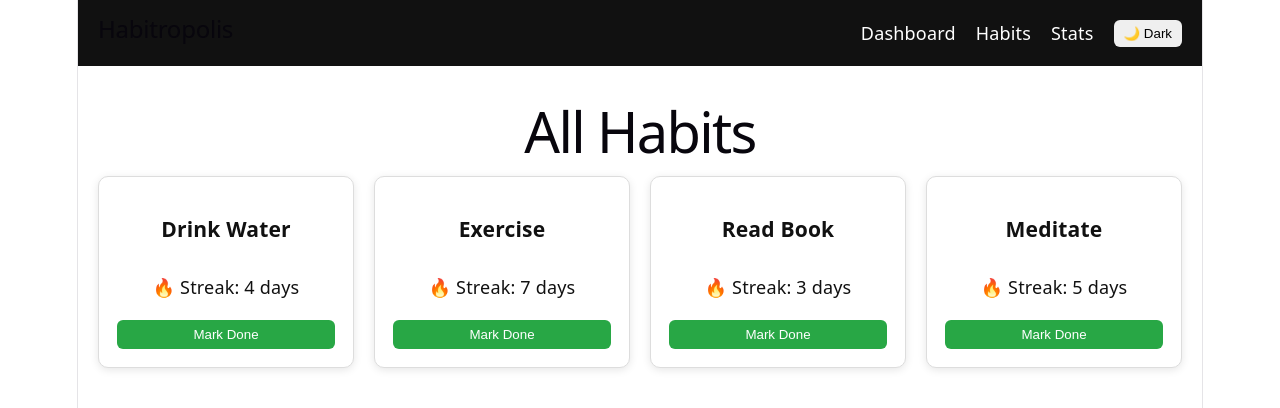
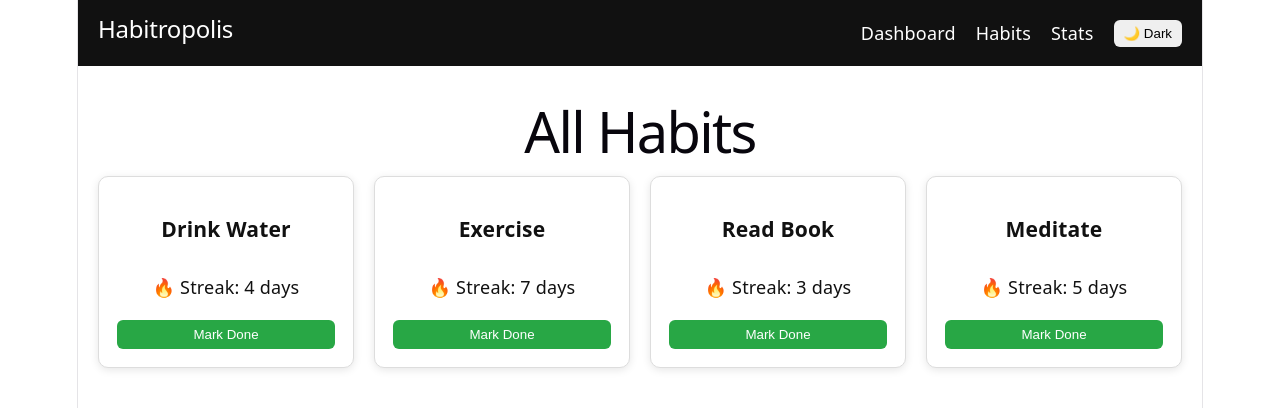
Before and after one commit to AhamBhramasmi/Habitropolis, a React (Vite) app: page /habits in a window 1280 px wide. Shown: the top 408 px of the page. Built offline with nearby package versions, Linux system fonts and the light colour scheme.

Commit message:
Fix dark mode toggle across all pages and navbar logo visibility

```diff
--- a/src/App.css
+++ b/src/App.css
@@ -384,3 +384,14 @@
   background: #121212;
   color: white;
 }
+.logo {
+  color: white;
+}
+
+.dark .navbar {
+  background: #111;
+}
+
+.light .navbar {
+  background: #111;
+}
--- a/src/components/Navbar.jsx
+++ b/src/components/Navbar.jsx
@@ -4,7 +4,7 @@ function Navbar({ darkMode, setDarkMode }) {
   return (
     <nav className="navbar">
 
-      <h2>Habitropolis</h2>
+      <h2 className="logo">Habitropolis</h2>
 
       <div className="nav-links">
 
--- a/src/pages/Habits.jsx
+++ b/src/pages/Habits.jsx
@@ -1,7 +1,7 @@
 import Navbar from "../components/Navbar";
 import HabitCard from "../components/HabitCard";
 
-function Habits() {
+function Habits({ darkMode, setDarkMode }) {
 
   const habits = [
     { title: "Drink Water", streak: 4 },
@@ -12,9 +12,11 @@ function Habits() {
 
   return (
     <div>
-      <Navbar />
+
+      <Navbar darkMode={darkMode} setDarkMode={setDarkMode} />
 
       <main style={{ padding: "20px" }}>
+
         <h1>All Habits</h1>
 
         <section className="habit-grid">
@@ -28,6 +30,7 @@ function Habits() {
         </section>
 
       </main>
+
     </div>
   );
 }
--- /dev/null
+++ b/src/pages/Stats.jsx
@@ -0,0 +1,21 @@
+import Navbar from "../components/Navbar";
+
+function Stats({ darkMode, setDarkMode }) {
+
+  return (
+    <div>
+
+      <Navbar darkMode={darkMode} setDarkMode={setDarkMode} />
+
+      <main style={{ padding: "20px" }}>
+        <h1>Habit Statistics</h1>
+
+        <p>Statistics UI coming soon.</p>
+
+      </main>
+
+    </div>
+  );
+}
+
+export default Stats;
```
